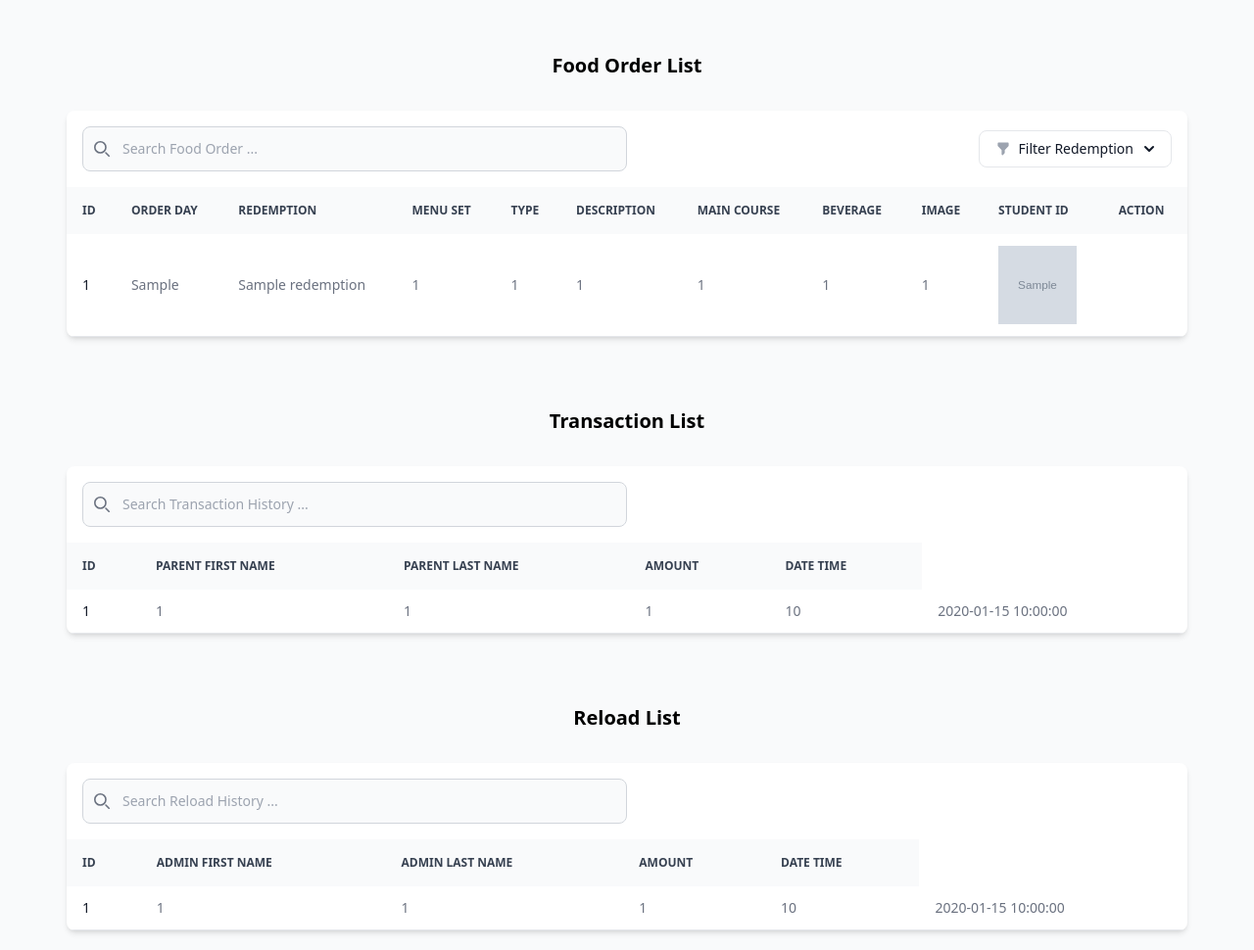
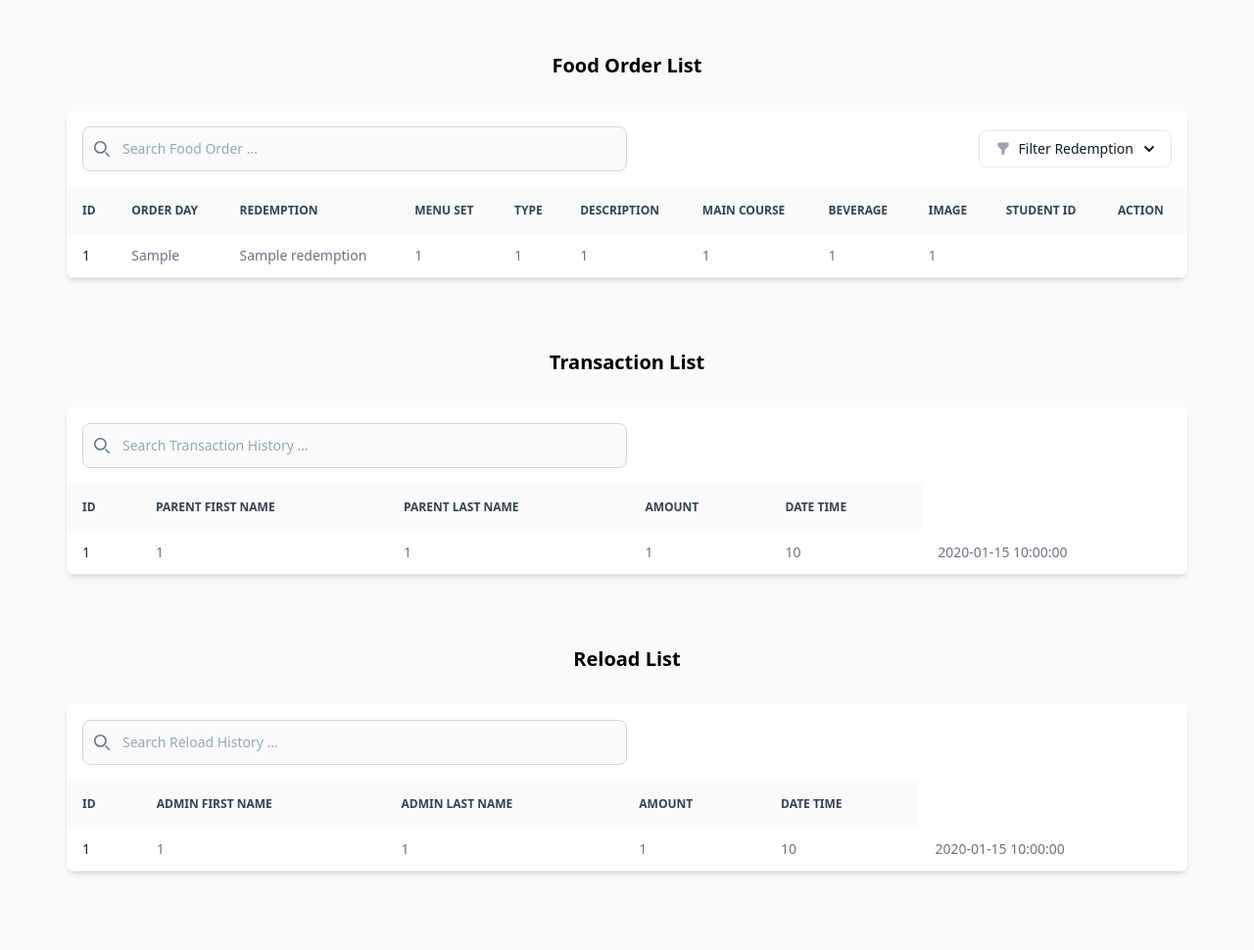
Before and after one commit to Melo04/food-reservation-system, a Python web app: template website/templates/admin/dashboard.html in a window 1280 px wide. Shown: the part 894-1864 px from the top of the page at 98% size. After the commit the page ends 1787 px from the top, so only its background shows below. Run offline with Jinja, Linux system fonts and the light colour scheme; the template is opened without the code that fills it: most values are stand-ins (such as "Sample title", 1, 10 or a date in 2020); grey boxes marked "Sample" are stand-in pictures; form fields are guessed from the names that the template uses; some libraries are stand-ins or nearby versions.

Commit message:
fix error

```diff
--- a/website/templates/admin/dashboard.html
+++ b/website/templates/admin/dashboard.html
@@ -416,9 +416,6 @@
                               <td class="px-4 py-3">{{ order.MENU_ID }}</td>
                               <td class="px-4 py-3">{{ order.MENU_ID }}</td>
                               <td class="px-4 py-3">{{ order.MENU_ID }}</td>
-                              <td class="px-4 py-3">
-                                  <img class="w-20 h-20" src="{{ menu.IMAGE }}" alt="{{ menu.SET }} image">
-                              </td>
                           </tr>
                       {% endfor %}
                     </tbody>
--- a/website/templates/worker/dashboard.html
+++ b/website/templates/worker/dashboard.html
@@ -304,9 +304,6 @@
                               <td class="px-4 py-3">{{ order.MENU_ID }}</td>
                               <td class="px-4 py-3">{{ order.MENU_ID }}</td>
                               <td class="px-4 py-3">{{ order.MENU_ID }}</td>
-                              <td class="px-4 py-3">
-                                  <img class="w-20 h-20" src="{{ url_for('static', filename='menu_pics/' + menu.IMAGE) }}" alt="{{ menu.SET }} image">
-                              </td>
                           </tr>
                       {% endfor %}
                     </tbody>
```
